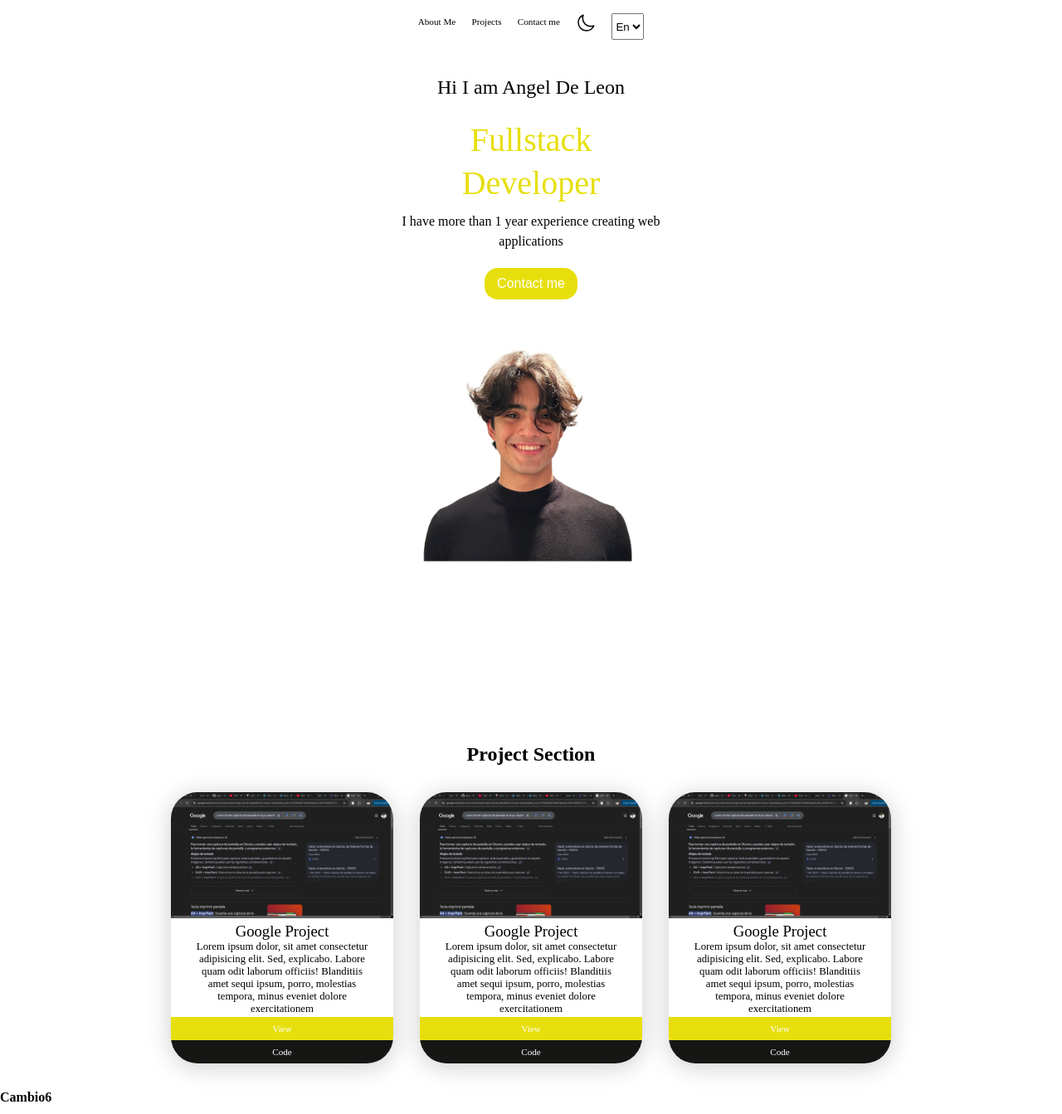
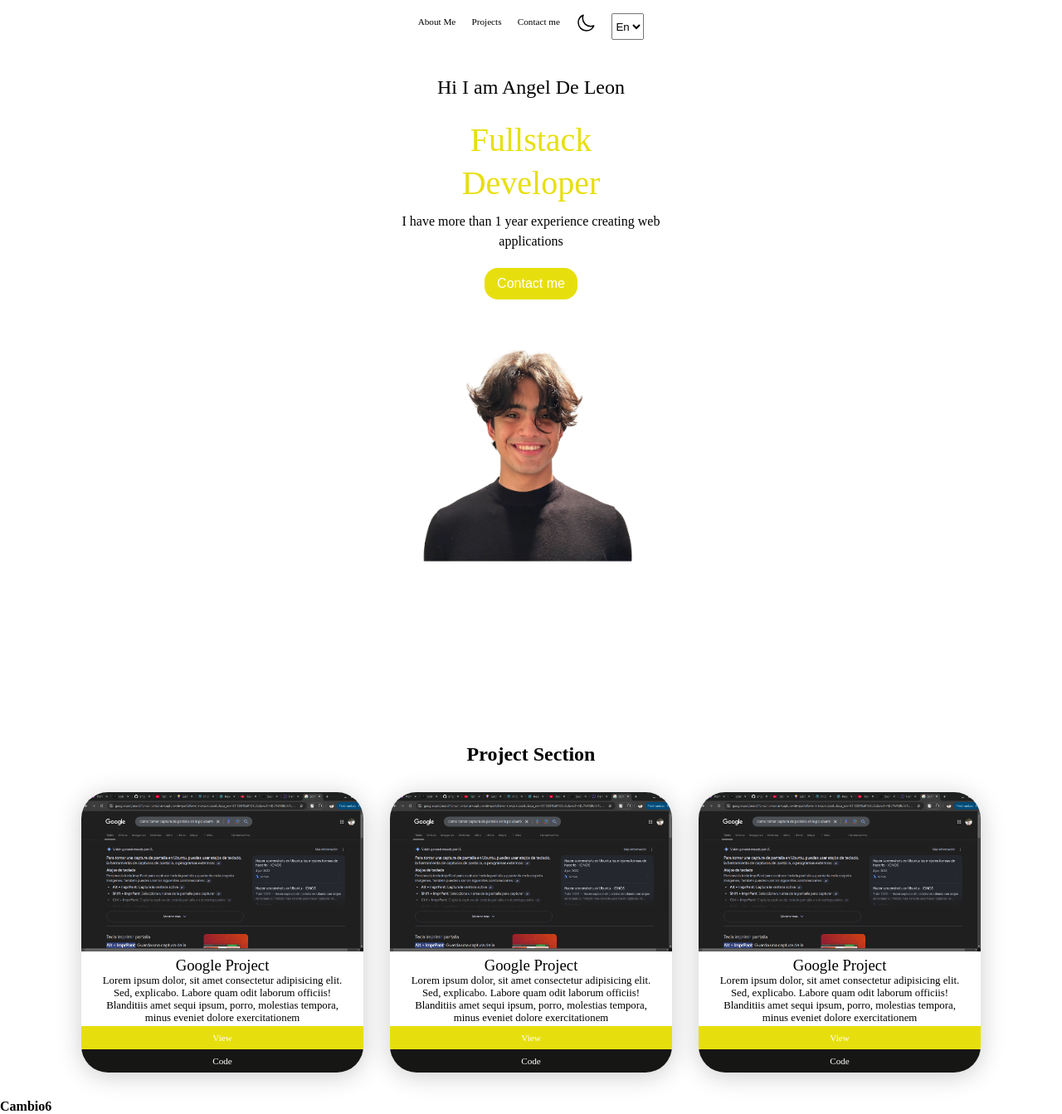
Before and after one commit to angelddeleon/Portafolio, a React (Vite) app: page / in a window 1280 px wide. Shown: the whole page at 83% size. Built offline with nearby package versions, Linux system fonts and the light colour scheme; a web font is replaced by a local one.

Commit message:
modified project section css

```diff
--- a/src/Components/Projects/Project.css
+++ b/src/Components/Projects/Project.css
@@ -83,6 +83,14 @@ p {
 }
 
 /* Media Query para pantallas de computadora */
+
+@media (min-width: 390px) {
+    .project-section{
+        margin-top: -10rem;
+    }
+
+}
+
 @media (min-width: 768px) {
     .project-section{
         margin-top: 4rem;
@@ -99,9 +107,3 @@ p {
         margin: 1rem; /* Margen entre las tarjetas */
     }
 }
-
-@media (min-width: 1024px) {
-    .project-card {
-        width: calc(25% - 2rem); /* Ajusta el ancho para que quepan cuatro tarjetas en fila */
-    }
-}
```
